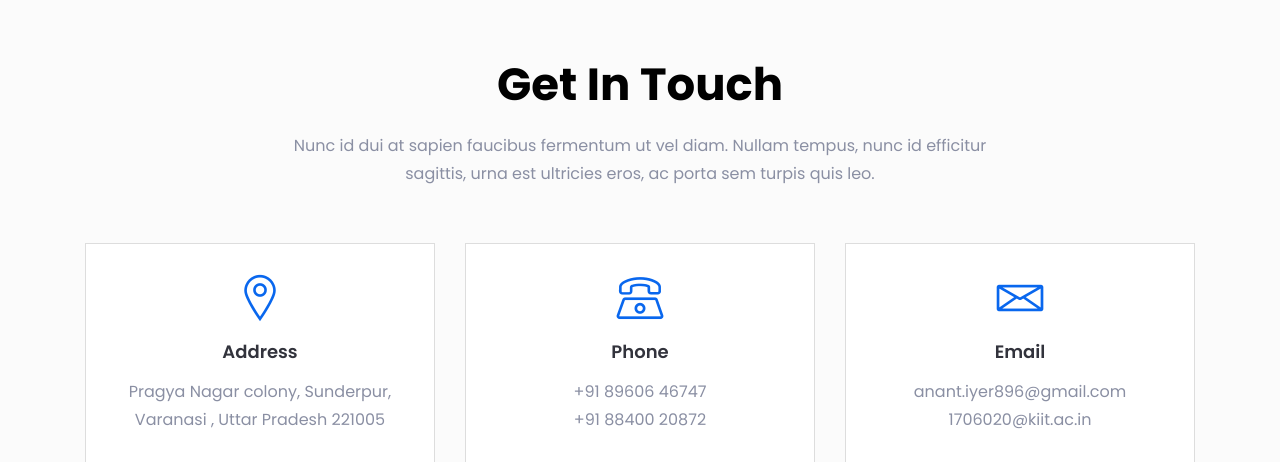
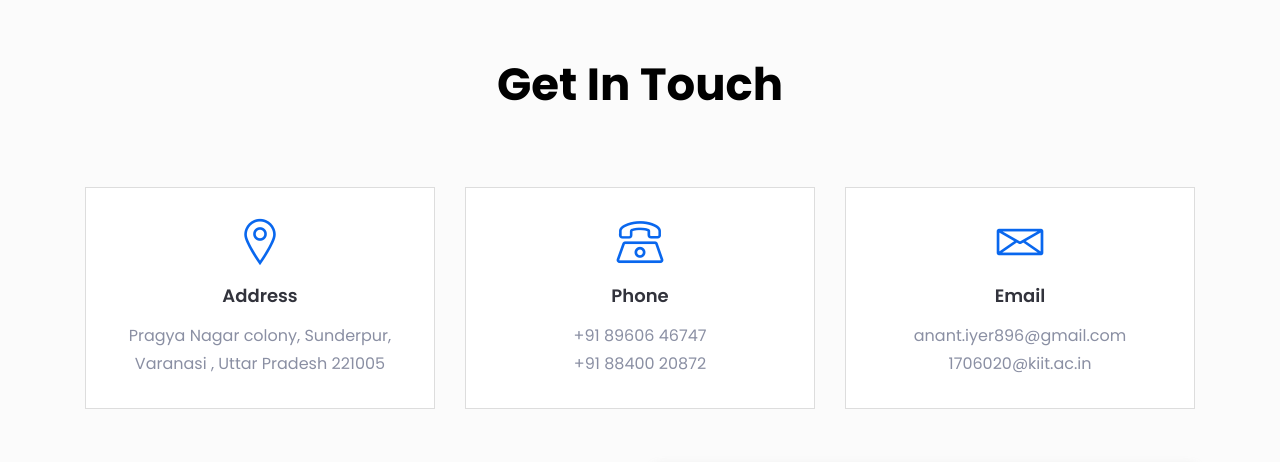
Before and after one commit to anantiyer896/anantiyer896.github.io, a plain HTML site: page index.html in a window 1280 px wide. Shown: the part 3880-4342 px from the top of the page. Drawn offline with Linux system fonts and the light colour scheme; files whose address does not match are found by name.

Commit message:
v1.5 (final)

```diff
--- a/index.html
+++ b/index.html
@@ -546,7 +546,7 @@
                 <div class="col-lg-8">
                     <div class="section-title text-center pb-25">
                         <h2 class="title">Get In Touch</h2>
-                        <p>Nunc id dui at sapien faucibus fermentum ut vel diam. Nullam tempus, nunc id efficitur sagittis, urna est ultricies eros, ac porta sem turpis quis leo.</p>
+
                     </div> <!-- section title -->
                 </div>
             </div> <!-- row -->
```
